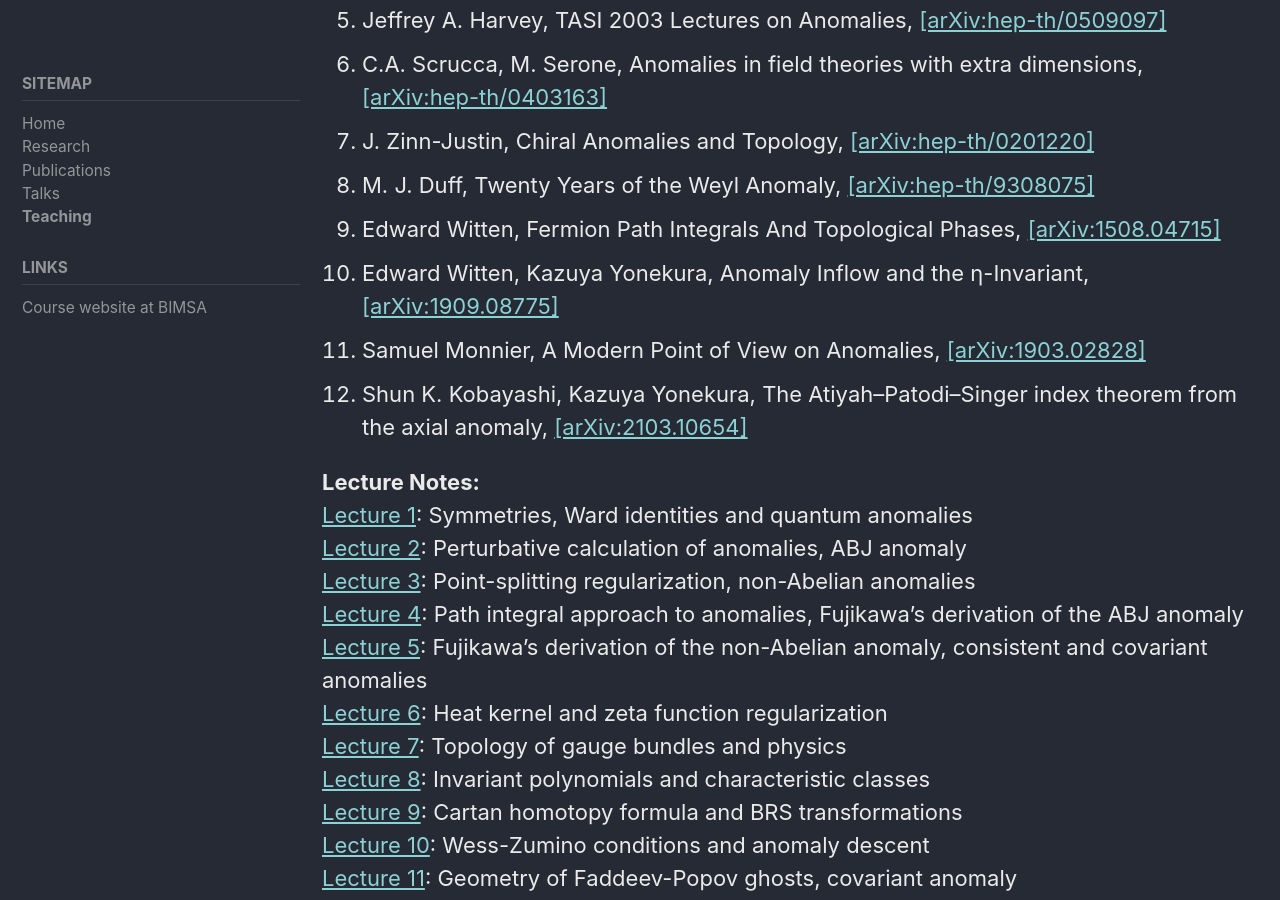
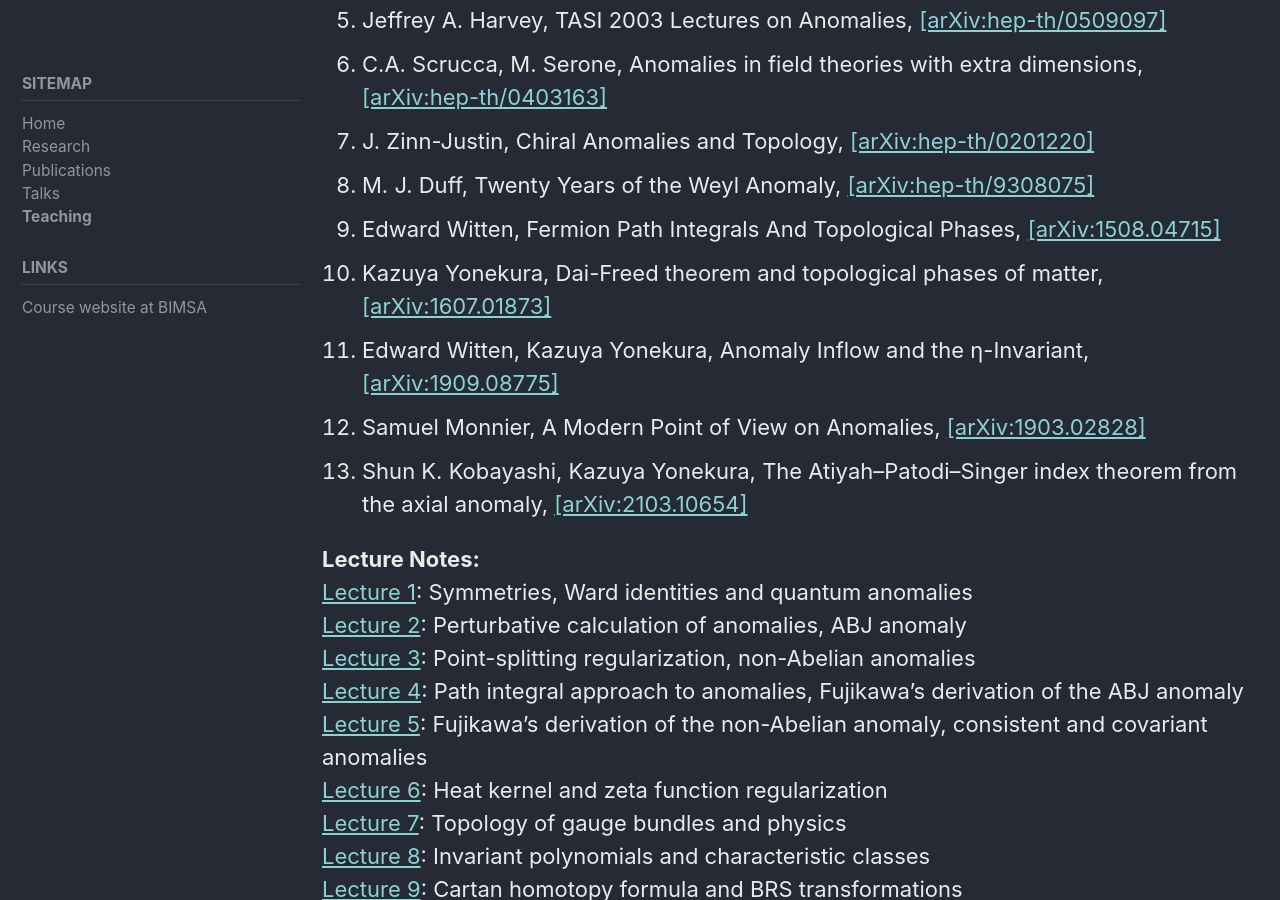
Before and after one commit to ipapadimitriou/ipapadimitriou.github.io, a Jekyll site: the page built from _pages/teaching.md, in a window 1280 px wide and 900 px high, scrolled down 1069 px. Built offline with Jekyll 4.4.1, drawn with Linux system fonts in a browser that asks for light colours; cached includes are drawn as plain includes.

Commit message:
Update teaching.md

```diff
--- a/_pages/teaching.md
+++ b/_pages/teaching.md
@@ -54,9 +54,10 @@
 7. J. Zinn-Justin, Chiral Anomalies and Topology, <a href="https://arxiv.org/abs/hep-th/0201220v1">[arXiv:hep-th/0201220]</a><br>
 8. M. J. Duff, Twenty Years of the Weyl Anomaly, <a href="https://arxiv.org/abs/hep-th/9308075">[arXiv:hep-th/9308075]</a><br>
 9. Edward Witten, Fermion Path Integrals And Topological Phases, <a href="https://arxiv.org/abs/1508.04715">[arXiv:1508.04715]</a><br>
-10. Edward Witten, Kazuya Yonekura, Anomaly Inflow and the η-Invariant, <a href="https://arxiv.org/abs/1909.08775">[arXiv:1909.08775]</a><br>
-11. Samuel Monnier, A Modern Point of View on Anomalies, <a href="https://arxiv.org/abs/1903.02828">[arXiv:1903.02828]</a><br>
-12. Shun K. Kobayashi, Kazuya Yonekura, The Atiyah–Patodi–Singer index theorem from the axial anomaly, <a href="https://arxiv.org/abs/2103.10654">[arXiv:2103.10654]</a><br>
+10. Kazuya Yonekura, Dai-Freed theorem and topological phases of matter, <a href="https://arxiv.org/abs/1607.01873">[arXiv:1607.01873]</a><br>
+11. Edward Witten, Kazuya Yonekura, Anomaly Inflow and the η-Invariant, <a href="https://arxiv.org/abs/1909.08775">[arXiv:1909.08775]</a><br>
+12. Samuel Monnier, A Modern Point of View on Anomalies, <a href="https://arxiv.org/abs/1903.02828">[arXiv:1903.02828]</a><br>
+13. Shun K. Kobayashi, Kazuya Yonekura, The Atiyah–Patodi–Singer index theorem from the axial anomaly, <a href="https://arxiv.org/abs/2103.10654">[arXiv:2103.10654]</a><br>
 
 
 
```
